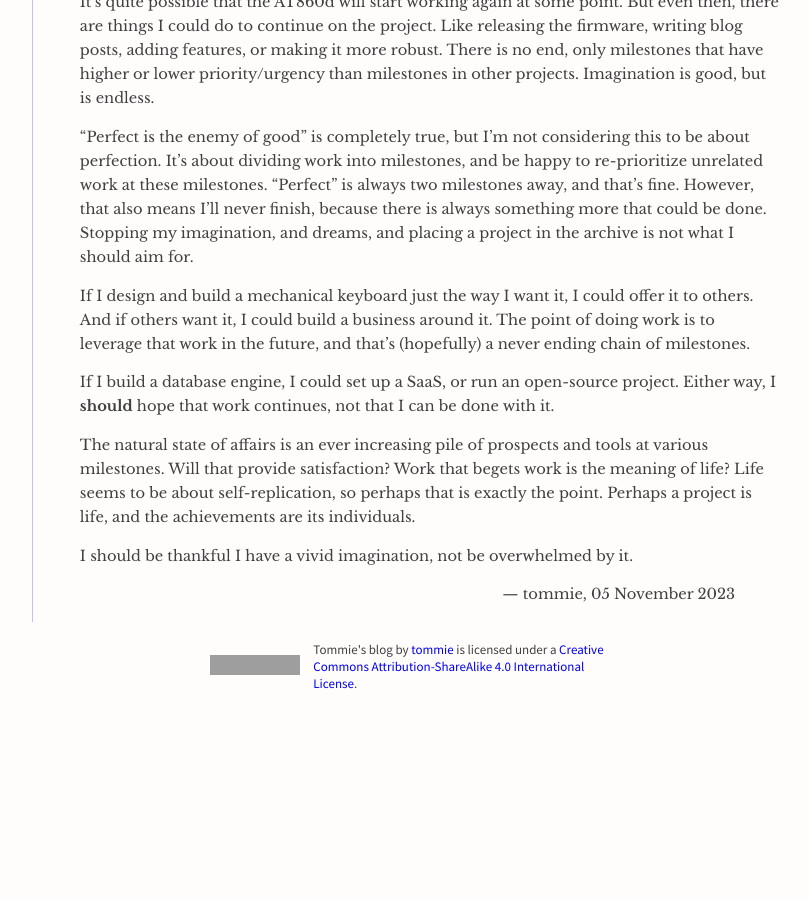
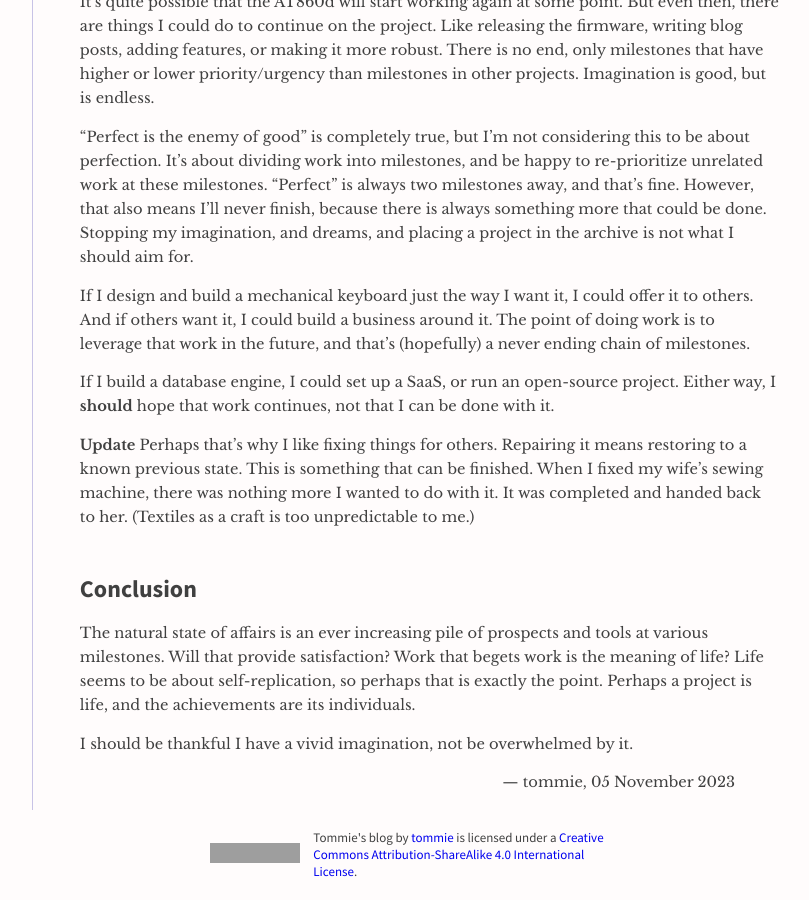
Before and after one commit to tommie/tommie.github.io, a Jekyll site: the page built from _posts/2023-11-05-finishing.md, in a window 1280 px wide and 900 px high, scrolled down 662 px. Shown: the whole window, without its empty margins (211-1020 px from the left). Built offline with Jekyll 4.4.1, drawn with Linux system fonts in a browser that asks for light colours; before the commit the page ends 1374 px from its top, so only the background shows below that; grey boxes are pictures that could not be loaded.

Commit message:
Updates _posts/2023-11-05-finishing.

```diff
--- a/_posts/2023-11-05-finishing.md
+++ b/_posts/2023-11-05-finishing.md
@@ -51,6 +51,15 @@ The point of doing work is to leverage that work in the future, and that's (hope
 If I build a database engine, I could set up a SaaS, or run an open-source project.
 Either way, I **should** hope that work continues, not that I can be done with it.
 
+**Update** Perhaps that's why I like fixing things for others.
+Repairing it means restoring to a known previous state.
+This is something that can be finished.
+When I fixed my wife's sewing machine, there was nothing more I wanted to do with it.
+It was completed and handed back to her.
+(Textiles as a craft is too unpredictable to me.)
+
+## Conclusion
+
 The natural state of affairs is an ever increasing pile of prospects and tools at various milestones.
 Will that provide satisfaction?
 Work that begets work is the meaning of life?
```
